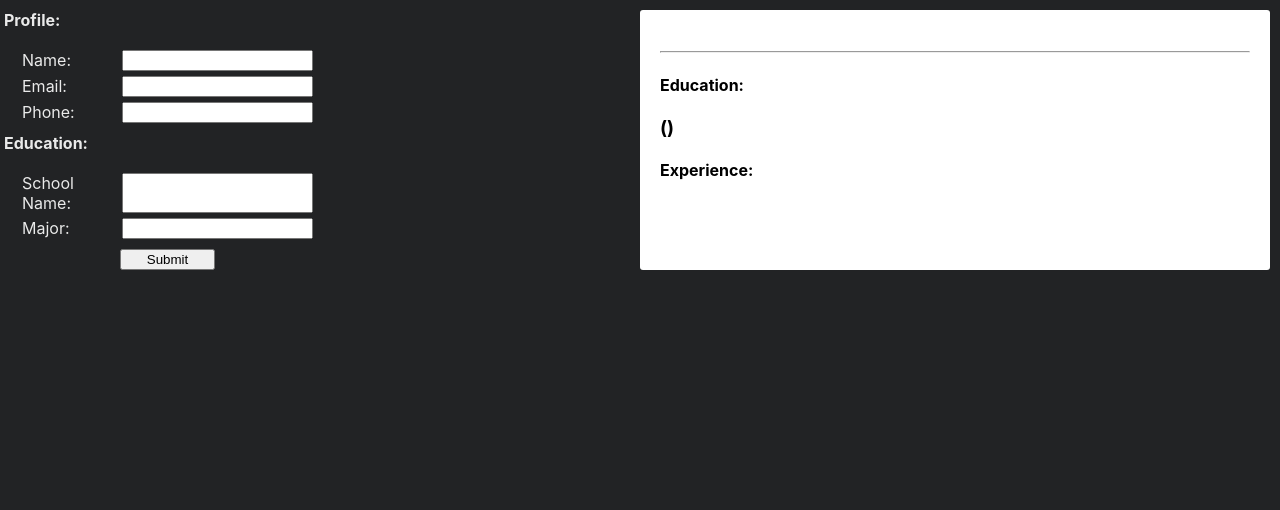
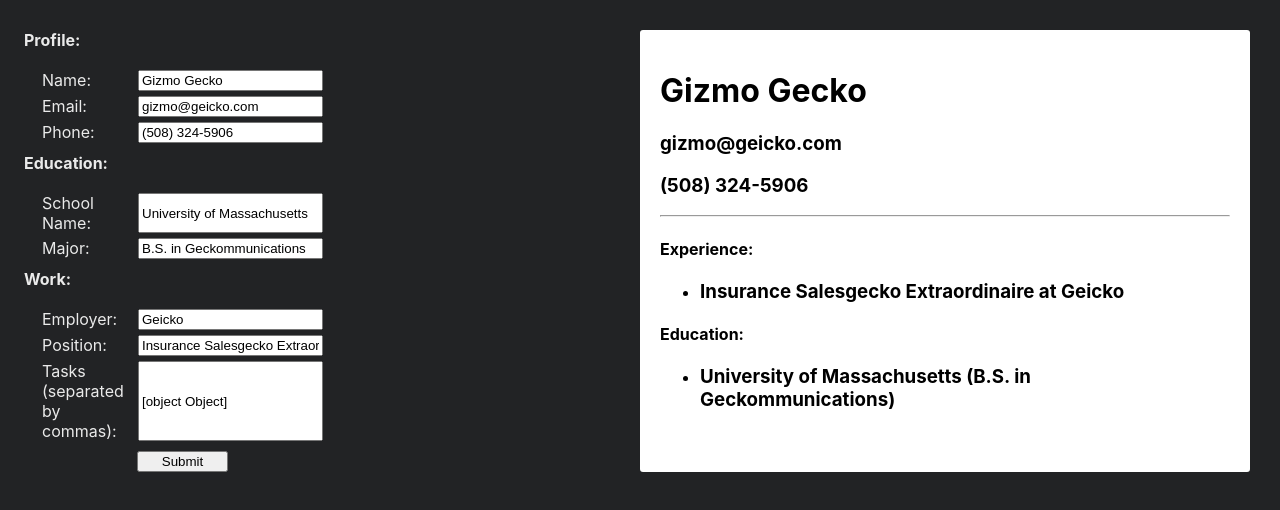
Before and after one commit to masonmike2001/cv-app, a React (Create React App) app: page / in a window 1280 px wide. Shown: the top 510 px of the page. Built offline with nearby package versions, Linux system fonts and the light colour scheme.

Commit message:
added work section, prepped for tasks and dates

```diff
--- a/src/App.css
+++ b/src/App.css
@@ -1,5 +1,5 @@
 html {
-    padding: 10px;
+    padding: 30px;
     background-color: #222325;
     color: #eaeaea;
 }
--- a/src/App.js
+++ b/src/App.js
@@ -9,15 +9,15 @@ class App extends Component {
     super();
     this.handleChanges = this.handleChanges.bind(this);
     this.state = {
-      name: "",
-      email: "",
-      phone: "",
-      schoolName: "",
-      schoolField: "",
-      studyRange: { schoolStart: "", schoolEnd: "", isAttending: "" },
-      // workName: "",
-      // workTitle: "",
-      // workTask: { text: "", id: uniqid() },
+      name: "Gizmo Gecko",
+      email: "gizmo@geicko.com",
+      phone: "(508) 324-5906",
+      schoolName: "University of Massachusetts",
+      schoolField: "B.S. in Geckommunications",
+      studyRange: { schoolStart: new Date(), schoolEnd: "", isAttending: "" },
+      workName: "Geicko",
+      workTitle: "Insurance Salesgecko Extraordinaire",
+      workTask: { text: "", id: uniqid() },
       // workTasks: [],
     };
   }
@@ -34,6 +34,9 @@ class App extends Component {
     const phone = this.state.phone;
     const schoolName = this.state.schoolName;
     const schoolField = this.state.schoolField;
+    const workName = this.state.workName;
+    const workTitle = this.state.workTitle;
+    const workTask = this.state.workTask;
     // const studyRange = this.props.studyRange;
     return (
       <div id="holder">
@@ -45,6 +48,9 @@ class App extends Component {
             schoolName={schoolName}
             schoolField={schoolField}
             // studyRange={studyRange}
+            workName={workName}
+            workTitle={workTitle}
+            workTask={workTask}
             handleChanges={this.handleChanges}
           />
           <button type="submit">Submit</button>
@@ -60,6 +66,9 @@ class App extends Component {
             schoolName={schoolName}
             schoolField={schoolField}
             // studyRange={studyRange}
+            workName={workName}
+            workTitle={workTitle}
+            workTask={workTask}
           />
         </div>
       </div>
--- a/src/components/CV.js
+++ b/src/components/CV.js
@@ -10,24 +10,38 @@ class CV extends Component {
     const phone = this.props.phone;
     const schoolName = this.props.schoolName;
     const schoolField = this.props.schoolField;
+    const workName = this.props.workName;
+    const workTitle = this.props.workTitle;
+    const workTask = this.props.workName;
     // const studyRange = this.props.studyRange;
 
     return (
       <div>
         <div>
           <h1>{name}</h1>
-          <h2>{email}</h2>
+          <h3>{email}</h3>
           <h3>{phone}</h3>
         </div>
         <hr />
         <div>
-          <h4>Education:</h4>
-          <h3>
-            {schoolName} ({schoolField})
-          </h3>
+          <h4>Experience:</h4>
+          <ul>
+            <li>
+              <h3>
+                {workTitle} at {workName}
+              </h3>
+            </li>
+          </ul>
         </div>
         <div>
-          <h4>Experience:</h4>
+          <h4>Education:</h4>
+          <ul>
+            <li>
+              <h3>
+                {schoolName} ({schoolField})
+              </h3>
+            </li>
+          </ul>
         </div>
       </div>
     );
--- a/src/components/Form.js
+++ b/src/components/Form.js
@@ -20,6 +20,9 @@ class Form extends Component {
     const schoolName = this.props.schoolName;
     const schoolField = this.props.schoolField;
     // const studyRange = this.props.studyRange;
+    const workName = this.props.workName;
+    const workTitle = this.props.workTitle;
+    const workTask = this.props.workTask;
     return (
       <div>
         <form>
@@ -35,7 +38,7 @@ class Form extends Component {
             // studyRange={studyRange}
             onChange={this.onChange}
           />
-          {/* <Work /> */}
+          <Work workName={workName} workTitle={workTitle} workTask={workTask} />
         </form>
       </div>
     );
--- a/src/components/Work.js
+++ b/src/components/Work.js
@@ -1,8 +1,19 @@
 import React, { Component } from "react";
 
 class Work extends Component {
+  constructor(props) {
+    super(props);
+    this.handleChange = this.handleChange.bind(this);
+  }
+
+  handleChange(e) {
+    this.props.onChange(e);
+  }
+
   render() {
-    const { workName, workTitle, workTask, workTasks } = this.state;
+    const workName = this.props.workName;
+    const workTitle = this.props.workTitle;
+    const workTask = this.props.workTask;
     return (
       <fieldset>
         <legend>Work:</legend>
```
